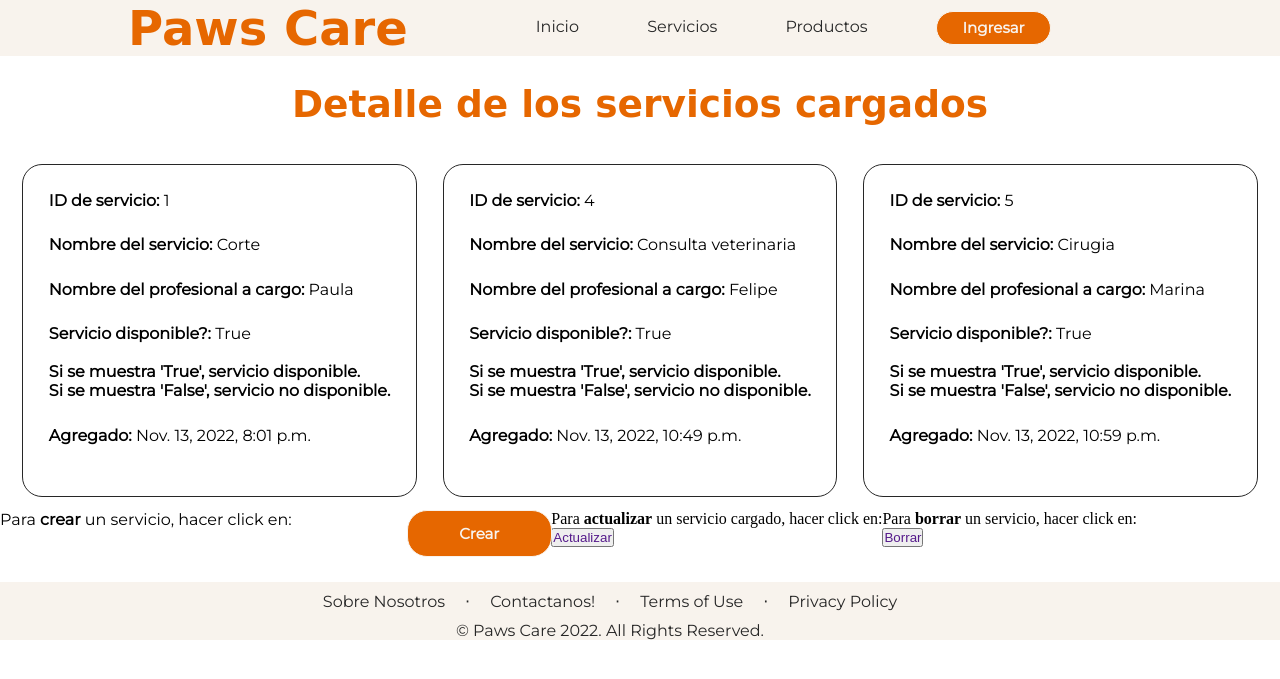
After one commit to milagrosnu/ProyectoVet, a Django app: page /services/show-services in a window 1280 px wide. The commit adds this page. Shown: the top 679 px of the page. Run offline with Django 4.2, Linux system fonts and the light colour scheme; data comes from the database, SQL or seed files in the repository; some libraries are stand-ins or nearby versions; some web fonts are replaced.

Commit message:
split templates

```diff
--- a/AppVet/static/AppVet/css/style.css
+++ b/AppVet/static/AppVet/css/style.css
@@ -135,7 +135,7 @@ small-devices-and-up-media-quer
 .nav-btn>a,
 .main-btn-S>a,
 .booking-btn>a,
-.form-btn-dark {
+.form-btn-dark>a {
     color: var(--Color_Light);
 
     font-family: var(--Font_Text);
@@ -238,7 +238,7 @@ small-devices-and-up-media-quer
 
 .main-btn-V>a,
 .booking-btn1>a,
-.form-btn-light {
+.form-btn-light>a {
     color: var(--Color_Text);
 
     text-align: center;
@@ -588,7 +588,8 @@ small-devices-and-up-media-quer
 }
 
 /* form detail */
-.create-detail, .show-detail {
+.create-detail,
+.show-detail {
     text-align: center;
     font-family: var(--Font_Title);
     font-size: var(--L);
@@ -597,36 +598,52 @@ small-devices-and-up-media-quer
     padding-top: 2vw;
 }
 
-.section-bg {
+.main-bg {
     background-color: var(--Color_Light);
 }
 
-.create-form, .show-data{
-    display:flex;
+.create-form,
+.show-data {
+    display: flex;
     justify-content: center;
 
     padding-top: 2vw;
 }
 
-.create-input{
-    display:flex;
+.create-input {
+    display: flex;
     flex-direction: column;
     align-items: left;
 }
 
-.create-field, .show-p{
+.create-field,
+.show-p {
     padding-bottom: 2vw;
     font-family: var(--Font_Text);
 }
-.form-btn-dark{
+
+.form-btn-dark {
     margin-bottom: 2vw;
     margin-left: 9vw;
 }
 
-.show-ol{
+.show-ol {
     border: solid 1px var(--Color_Text);
     border-radius: 20px;
+
     padding: 2vw;
-
     margin: 1vw;
 }
+
+.section-flex {
+    display: flex;
+}
+
+.link-flex {
+    display: flex;
+    flex-direction: row;
+}
+
+.link-flex>p{
+    font-family: var(--Font_Text);
+}
--- /dev/null
+++ b/AppVet/templates/AppVet/services_show.html
@@ -0,0 +1,66 @@
+<!DOCTYPE html>
+<html lang="en">
+{% extends 'core.html' %}
+
+<head>
+    {% load static %}
+    <meta charset="UTF-8">
+    <meta http-equiv="X-UA-Compatible" content="IE=edge">
+    <meta name="viewport" content="width=device-width, initial-scale=1.0">
+
+    {% block title %}
+    <title>Servicios</title>
+    {% endblock %}
+</head>
+
+<body>
+    {% block content %}
+    <!-- muestro servicios cargados -->
+    <main>
+        <div class="show-detail">
+            <h2>Detalle de los servicios cargados</h2>
+        </div>
+        <div class="show-data">
+            {% for s in services%}
+            <ol class="show-ol">
+                <li class="show-p">
+                    <p><b>ID de servicio:</b> {{s.pk}}</p>
+                </li>
+                <li class="show-p">
+                    <p><b>Nombre del servicio:</b> {{s.service_name}}</p>
+                </li>
+                <li class="show-p">
+                    <p><b>Nombre del profesional a cargo:</b> {{s.service_prof}}</p>
+                </li>
+                <li class="show-p">
+                    <p><b>Servicio disponible?: </b> {{s.service_available}}</p>
+                    <br>
+                    <p><b>Si se muestra 'True', servicio disponible.</b></p>
+                    <p><b>Si se muestra 'False', servicio no disponible.</b></p>
+                </li>
+                <li class="show-p">
+                    <p><b>Agregado:</b> {{s.add_date}} </p>
+                </li>
+            </ol>
+            {% endfor %}
+        </div>
+    </main>
+
+    <section class="section-flex">
+        <div class="link-flex">
+            <p>Para <b>crear</b> un servicio, hacer click en: </p>
+            <button class="form-btn-dark"><a href="{% url 'CreateService' %}"> Crear</a></button>
+        </div>
+        <div>
+            <p>Para <b>actualizar</b> un servicio cargado, hacer click en: </p>
+            <button><a href="">Actualizar</a></button>
+        </div>
+        <div>
+            <p>Para <b>borrar</b> un servicio, hacer click en:</p>
+            <button><a href="">Borrar</a></button>
+        </div>
+    </section>
+    {% endblock %}
+</body>
+
+</html>
--- a/AppVet/urls.py
+++ b/AppVet/urls.py
@@ -4,21 +4,19 @@ from .views import *
 urlpatterns = [
     #Inicio
     path('index/', index, name='index'),
-    #Servicios
+    #Servicios - Productos - Turnos
     path('services/', ShowServices, name='services'),
-    #Crear servicios cargados en bbdd
-    path('services/management-services', CreateService and GetServices, name='CreateService'),
-    #Detalle de servicios
-    #path('services/show-services', GetServices, name='GetService'),
+    path('products/', ShowProducts, name='products'),
+    path('bookings/', ShowBookings, name='bookings'),
+    #Crear
+    path('services/create-service', CreateService, name='CreateService'),
+    #Detalle
+    path('services/show-services', GetServices, name='GetServices'),
+
     #path('services/show-services', GetServices, name='GetServices'),
     #path('services/<str:id>', GetService, name='GetService'),
     #path('services/update-service/<str:id>/', GetService, name='GetService'),
     #path('services/delete-service/<str:id>/', DeleteService, name='DeleteService'),
     #path('', GetServices, name ='GetServices'),
     #path('services/', GetServices, name = 'GetServices'),
-    #Productos
-    path('products/', ShowProducts, name='products'),
-
-    #Turnos
-    path('bookings/', ShowBookings, name='bookings')
 ]
--- a/AppVet/views.py
+++ b/AppVet/views.py
@@ -35,17 +35,17 @@ def CreateService(request):
                 service_available=data['service_available'],
             )
             service.save()
-            return render(request, 'AppVet/services_mgt.html')
+            return render(request, 'AppVet/services_create.html')
         else:
             redirect('services')
     e_form = ServicesForm()
-    return render(request, 'AppVet/services.html', {'form': e_form})
+    return render(request, 'AppVet/services_create.html', {'form': e_form})
 
 #Armar lista de servicios
 def GetServices(request):
     services = Services.objects.all()
     context = {'services' : services}
-    return render(request, 'AppVet/services_mgt.html', context)
+    return render(request, 'AppVet/services_show.html', context)
 
 #Actualizar servicio
 def UpdateService(request, id):
```
Also changed, not shown: AppVet/templates/AppVet/services_create.html (+42 -1 lines), AppVet/templates/AppVet/services_mgt.html (deleted, +0 -93 lines).
